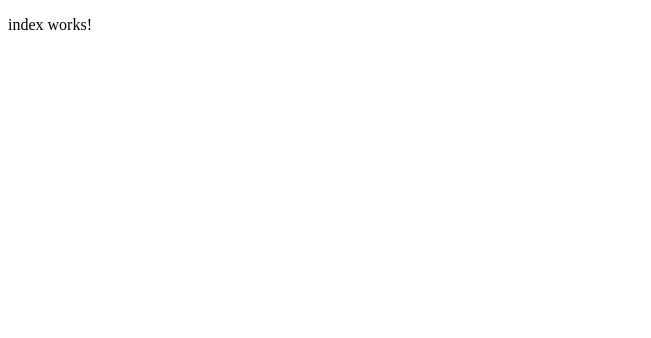
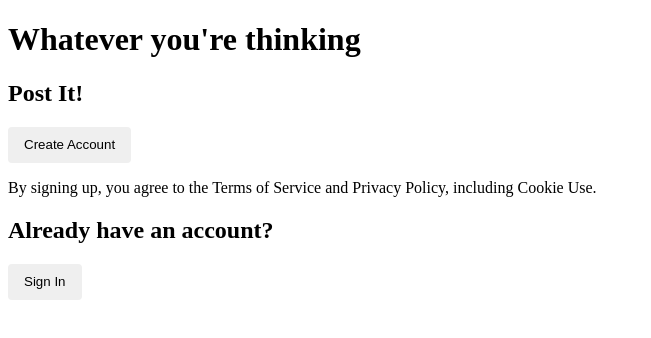
Before and after one commit to icporcincula/post-it-frontend-angular, an Angular app: page / in a window 1280 px wide. Shown: the top 338 px of the page, without its empty margins (0-651 px from the left). Built offline with nearby package versions, Linux system fonts and the light colour scheme.

Commit message:
Update Index Page.

```diff
--- a/src/app/index/index.component.html
+++ b/src/app/index/index.component.html
@@ -1 +1,26 @@
-<p>index works!</p>
+<h1>Whatever you're thinking</h1>
+<h2>Post It!</h2>
+
+<button
+  mat-button
+  class="btn"
+  routerLink="/signup"
+  routerLinkActive="active"
+  ariaCurrentWhenActive="page"
+>
+  Create Account
+</button>
+<p>
+  By signing up, you agree to the Terms of Service and Privacy Policy, including
+  Cookie Use.
+</p>
+<h2>Already have an account?</h2>
+<button
+  mat-button
+  class="btn"
+  routerLink="/signin"
+  routerLinkActive="active"
+  ariaCurrentWhenActive="page"
+>
+  Sign In
+</button>
```
